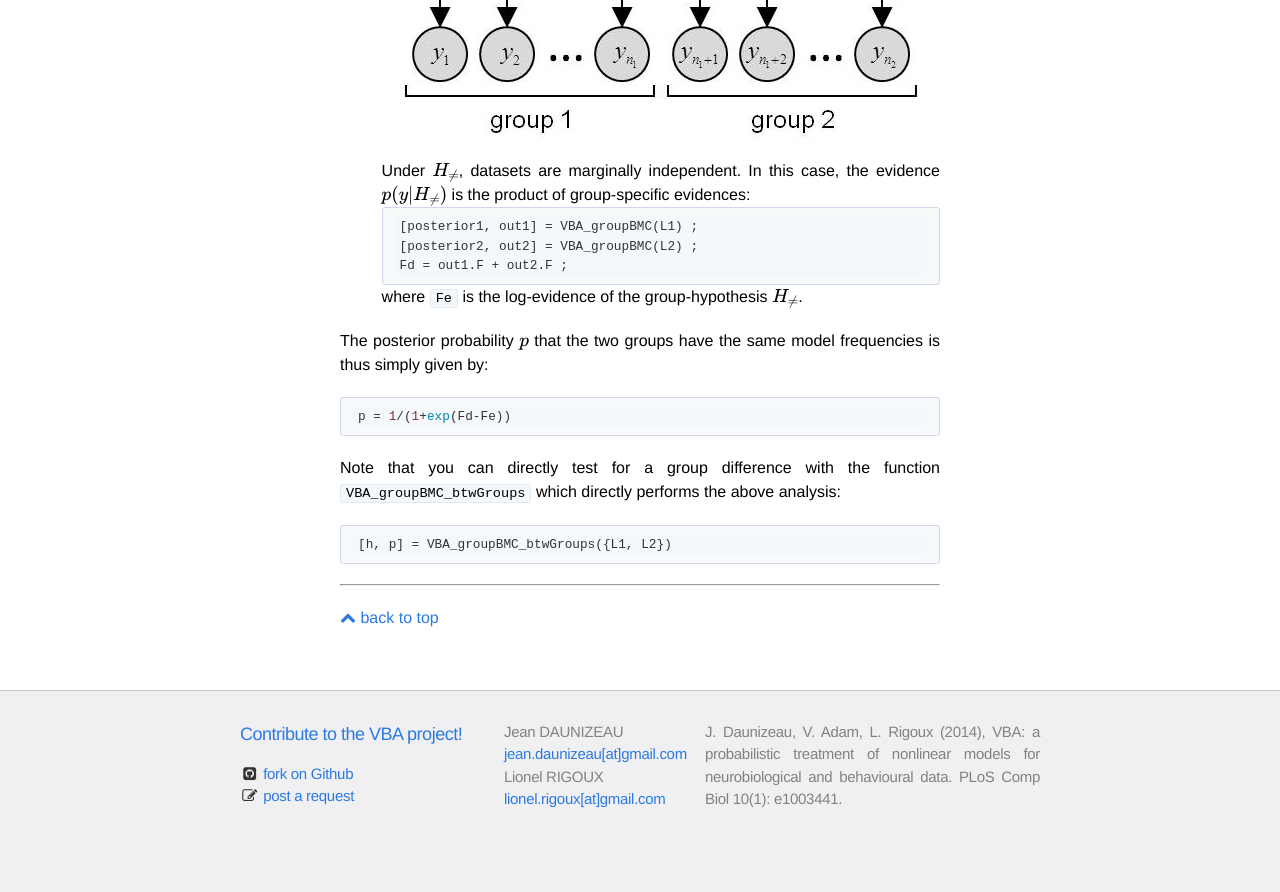
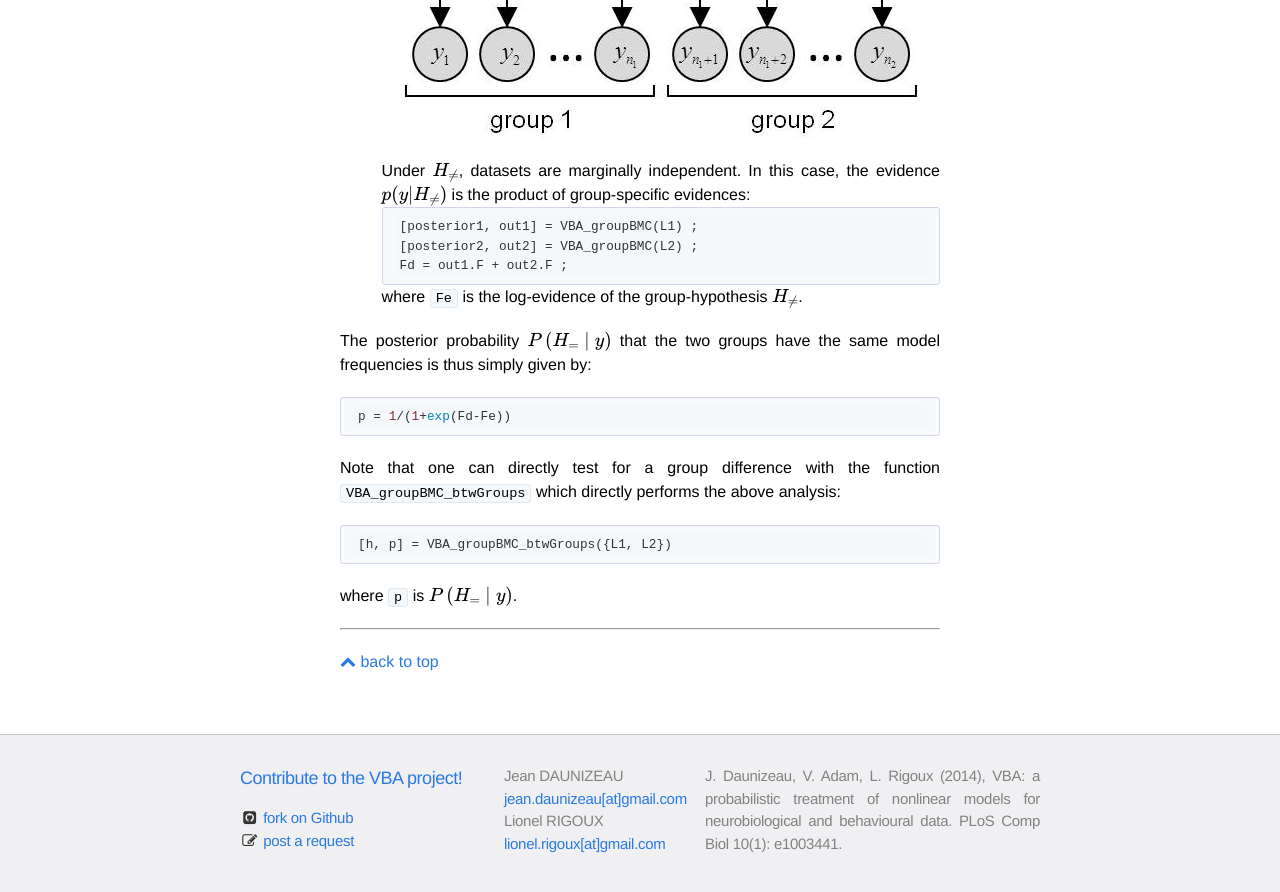
Before and after one commit to MBB-team/VBA-toolbox, a Jekyll site: the page built from _wiki/BMS-for-group-studies.md, in a window 1280 px wide and 900 px high, scrolled down 7912 px. Shown: the top 892 px of the window. Built offline with Jekyll 4.4.1, drawn with Linux system fonts in a browser that asks for light colours; nearby versions of some CDN libraries; formulas are drawn with MathJax 3; before the commit the page ends 8768 px from its top, so only the background shows below that.

Commit message:
Update BMS-for-group-studies.md

````diff
--- a/_wiki/BMS-for-group-studies.md
+++ b/_wiki/BMS-for-group-studies.md
@@ -160,14 +160,16 @@ Fd = out1.F + out2.F ;
 where `Fe` is the log-evidence of the group-hypothesis $$H_{\neq}$$.
 
 
-The posterior probability $$p$$ that the two groups have the same model frequencies is thus simply given by:
+The posterior probability $$P\left(H_= \mid y \right)$$ that the two groups have the same model frequencies is thus simply given by:
 
 ```matlab
 p = 1/(1+exp(Fd-Fe))
 ```
 
-Note that you can directly test for a group difference with the function `VBA_groupBMC_btwGroups` which directly performs the above analysis:
+Note that one can directly test for a group difference with the function `VBA_groupBMC_btwGroups` which directly performs the above analysis:
 
 ```matlab
 [h, p] = VBA_groupBMC_btwGroups({L1, L2})
 ```
+
+where `p` is $$P\left(H_= \mid y \right)$$.
````
